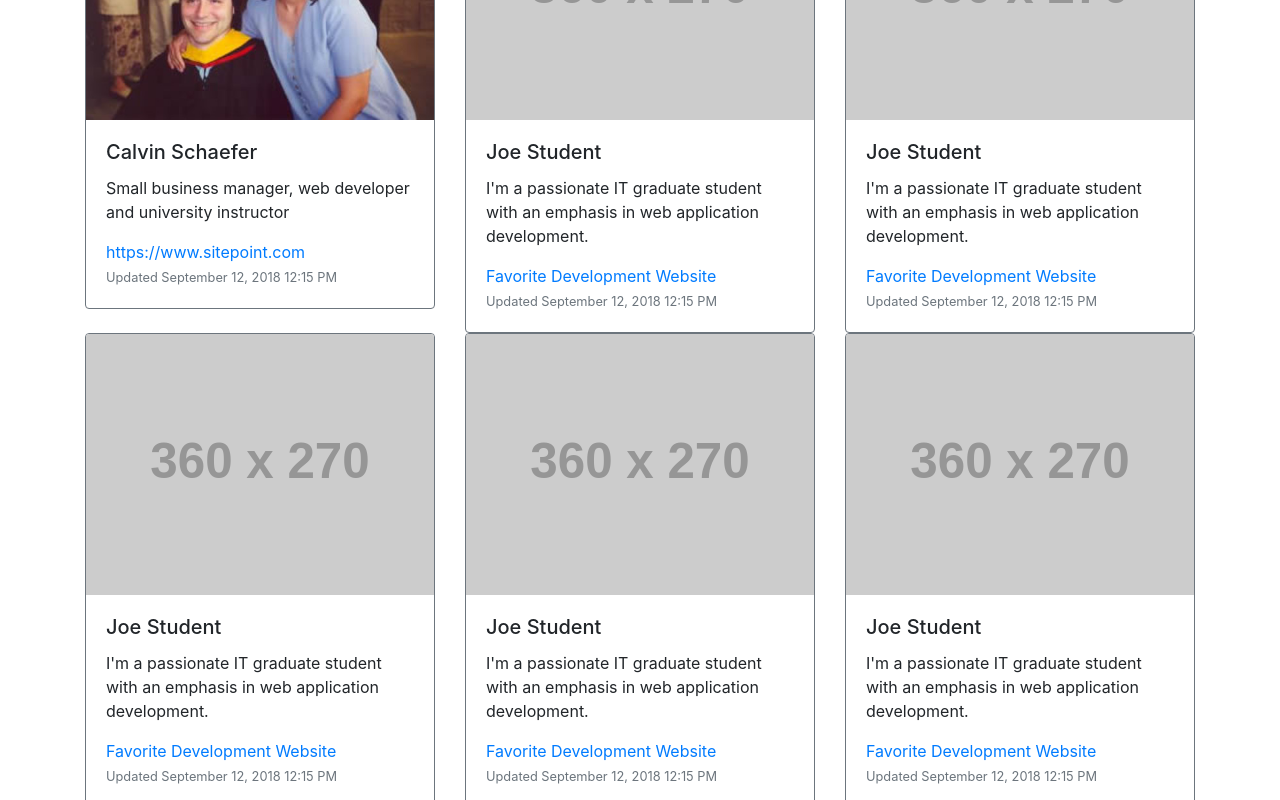
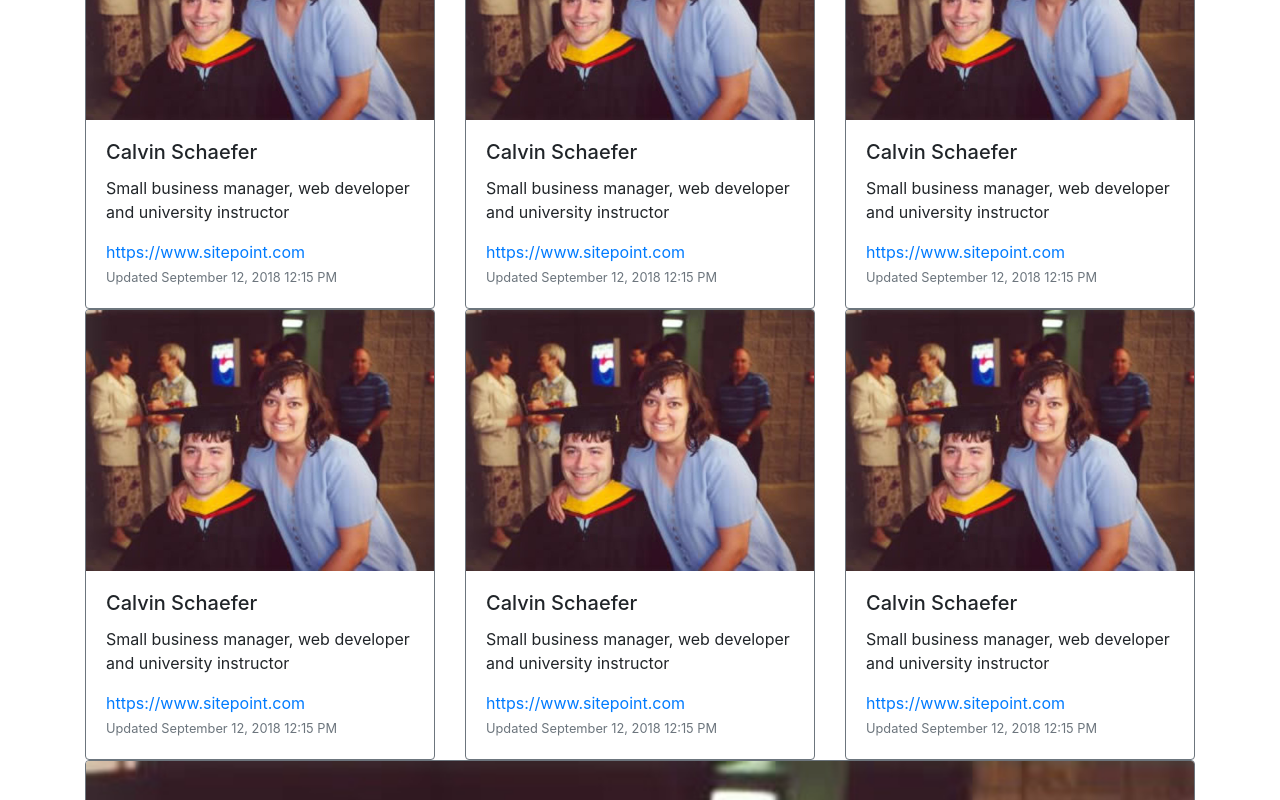
Before and after one commit to alxxmoy/angular-assignment05, an Angular app: page / in a window 1280 px wide. Shown: the part 660-1460 px from the top of the page. Built offline with nearby package versions, Linux system fonts and the light colour scheme.

Commit message:
updates for assignment 5

```diff
--- a/src/app/app.component.html
+++ b/src/app/app.component.html
@@ -2,86 +2,49 @@
 
     <div class="container"><br>
 
-        <app-selected-student></app-selected-student>
+        <selected-student></selected-student>
+        <!-- <selected-student [selected]="clickedStudent"></selected-student> -->
 
         <hr>
 
         <div class="row">
             <div class="col-md-4">
-
-                <app-card-keschae></app-card-keschae>
-
+                <card-keschae></card-keschae> <!-- take out and enable your card-->
+                <!-- <card-ejzumba (cardClick)="receiveClickedStudent($event)"></card-ejzumba> -->
             </div>
             <div class="col-md-4">
-
-                <div class="card border-secondary">
-                    <img class="card-img-top" src="http://placehold.it/360x270" alt="Card image cap">
-                    <div class="card-body">
-                        <h5 class="card-title">Joe Student</h5>
-                        <p class="card-text">I'm a passionate IT graduate student with an emphasis in web application development.</p>
-                        <a href="#" class="card-link">Favorite Development Website</a>
-                        <p class="card-text"><small class="text-muted">Updated September 12, 2018 12:15 PM</small></p>
-                    </div>
-                </div>
-
+                <card-keschae></card-keschae> <!-- take out and enable your card-->
+                <!-- <card-jfturle (cardClick)="receiveClickedStudent($event)"></card-jfturle> -->
             </div>
             <div class="col-md-4">
-
-                    <div class="card border-secondary">
-                            <img class="card-img-top" src="http://placehold.it/360x270" alt="Card image cap">
-                            <div class="card-body">
-                                <h5 class="card-title">Joe Student</h5>
-                                <p class="card-text">I'm a passionate IT graduate student with an emphasis in web application development.</p>
-                                <a href="#" class="card-link">Favorite Development Website</a>
-                                <p class="card-text"><small class="text-muted">Updated September 12, 2018 12:15 PM</small></p>
-                            </div>
-                        </div>
-
+                <card-keschae></card-keschae> <!-- take out and enable your card-->
+                <!-- <card-akruft (cardClick)="receiveClickedStudent($event)"></card-akruft> -->
             </div> <!-- column -->
-        </div> <!-- row -->
-
+        </div> <!-- row 1 of cards -->
 
         <div class="row">
-                <div class="col-md-4">
+            <div class="col-md-4">
+                <card-keschae></card-keschae> <!-- take out and enable your card-->
+                <!-- <card-amoy (cardClick)="receiveClickedStudent($event)"></card-amoy> -->
+            </div>
+            <div class="col-md-4">
+                <card-keschae></card-keschae> <!-- take out and enable your card-->
+                <!-- <card-jamcin2 (cardClick)="receiveClickedStudent($event)"></card-jamcin2>  -->
+            </div>
+            <div class="col-md-4">
+                <card-keschae></card-keschae> <!-- take out and enable your card-->
+                <!-- <card-ldpigma (cardClick)="receiveClickedStudent($event)"></card-ldpigma> -->
+            </div> <!-- column -->
+        </div> <!-- row 2 of cards -->
 
-                    <div class="card border-secondary">
-                        <img class="card-img-top" src="http://placehold.it/360x270" alt="Card image cap">
-                        <div class="card-body">
-                            <h5 class="card-title">Joe Student</h5>
-                            <p class="card-text">I'm a passionate IT graduate student with an emphasis in web application development.</p>
-                            <a href="#" class="card-link">Favorite Development Website</a>
-                            <p class="card-text"><small class="text-muted">Updated September 12, 2018 12:15 PM</small></p>
-                        </div>
-                    </div>
+        <div class="row">
+            <div class="col-md-12">
+                <!-- the following card needs to receive clicked student that is emitted from card component-->
+                <card-keschae></card-keschae>
+                <!-- wrong way - <card-keschae (click)="setClickedStudent()"></card-keschae> -->
+            </div> <!-- column -->
+        </div> <!-- row 3 of cards -->
 
-                </div>
-                <div class="col-md-4">
-
-                    <div class="card border-secondary">
-                        <img class="card-img-top" src="http://placehold.it/360x270" alt="Card image cap">
-                        <div class="card-body">
-                            <h5 class="card-title">Joe Student</h5>
-                            <p class="card-text">I'm a passionate IT graduate student with an emphasis in web application development.</p>
-                            <a href="#" class="card-link">Favorite Development Website</a>
-                            <p class="card-text"><small class="text-muted">Updated September 12, 2018 12:15 PM</small></p>
-                        </div>
-                    </div>
-
-                </div>
-                <div class="col-md-4">
-
-                    <div class="card border-secondary">
-                        <img class="card-img-top" src="http://placehold.it/360x270" alt="Card image cap">
-                        <div class="card-body">
-                            <h5 class="card-title">Joe Student</h5>
-                            <p class="card-text">I'm a passionate IT graduate student with an emphasis in web application development.</p>
-                            <a href="#" class="card-link">Favorite Development Website</a>
-                            <p class="card-text"><small class="text-muted">Updated September 12, 2018 12:15 PM</small></p>
-                        </div>
-                    </div>
-
-                </div> <!-- column -->
-            </div> <!-- row -->
         <br>
 
     </div> <!-- container   -->
--- a/src/app/app.component.ts
+++ b/src/app/app.component.ts
@@ -1,4 +1,5 @@
 import { Component } from '@angular/core';
+import { Student } from './student';
 
 @Component({
   selector: 'app-root',
@@ -6,5 +7,23 @@ import { Component } from '@angular/core';
   styleUrls: ['./app.component.css']
 })
 export class AppComponent {
-  title = 'IT 354 – Angular Assignment';
+  title = 'IT 354 – Angular Assignment 05';
+
+  clickedStudent: Student = {
+    ulid: '',
+    name: '',
+    desc_short: '',
+    desc_long: '',
+    major: '',
+    platform: '',
+    hometown: '',
+    hobbies: '',
+    inspiration: '',
+    website: '',
+    school: ''
+  };
+
+  receiveClickedStudent(clickedStudent: Student) {
+    this.clickedStudent = clickedStudent;
+  }
 }
--- a/src/app/card-keschae/card-keschae.component.html
+++ b/src/app/card-keschae/card-keschae.component.html
@@ -1,6 +1,7 @@
-<div class="card border-secondary">
+<div class="card border-secondary" (click)="sendClickedStudent()">
   <!-- <img class="card-img-top" src="http://placehold.it/360x270" alt="Card image cap"> -->
-  <img class="card-img-top" src="../../assets/images/keschae.jpg" alt="{{ me.name }}">
+  <!-- the next line should create the link with data binding -->
+  <img class="card-img-top" src="../../assets/images/{{ me.ulid + '.jpg'}}" alt="{{ me.name }}">
   <div class="card-body">
       <h5 class="card-title">{{ me.name }}</h5>
       <p class="card-text">{{ me.desc_short }}</p>
--- a/src/app/card-keschae/card-keschae.component.ts
+++ b/src/app/card-keschae/card-keschae.component.ts
@@ -1,15 +1,18 @@
-import { Component, OnInit } from '@angular/core';
+import { Component, OnInit, EventEmitter, Output } from '@angular/core';
 
 import { Student } from '../student';
 
 @Component({
-  selector: 'app-card-keschae',
+  selector: 'card-keschae',
   templateUrl: './card-keschae.component.html',
   styleUrls: ['./card-keschae.component.css']
 })
 export class CardKeschaeComponent implements OnInit {
 
   me: Student;
+
+  // create var to hold EventEmitter object
+  @Output() cardClick = new EventEmitter();
 
   constructor() {
     this.me = {
@@ -29,6 +32,11 @@ export class CardKeschaeComponent implements OnInit {
     };
   }
 
+  sendClickedStudent() {
+    console.log('Clicked card');
+    // use emit method here
+  }
+
   ngOnInit() {
   }
 
--- a/src/app/selected-student/selected-student.component.ts
+++ b/src/app/selected-student/selected-student.component.ts
@@ -2,7 +2,7 @@ import { Component, OnInit } from '@angular/core';
 
 import { Student } from '../student';
 @Component({
-  selector: 'app-selected-student',
+  selector: 'selected-student',
   templateUrl: './selected-student.component.html',
   styleUrls: ['./selected-student.component.css']
 })
@@ -11,6 +11,7 @@ export class SelectedStudentComponent implements OnInit {
   selected: Student;
 
   constructor() {
+
     this.selected = {
       ulid: 'keschae',
       name: 'Kevin Schaefer',
@@ -27,7 +28,8 @@ export class SelectedStudentComponent implements OnInit {
       school: 'Illinois Wesleyan University'
     };
 
-   }
+  }
+
   ngOnInit() {
   }
 
```
Also changed, not shown: src/app/app.module.ts (+22 -4 lines), 1 other file (tests, documents, lock files or other folders).
